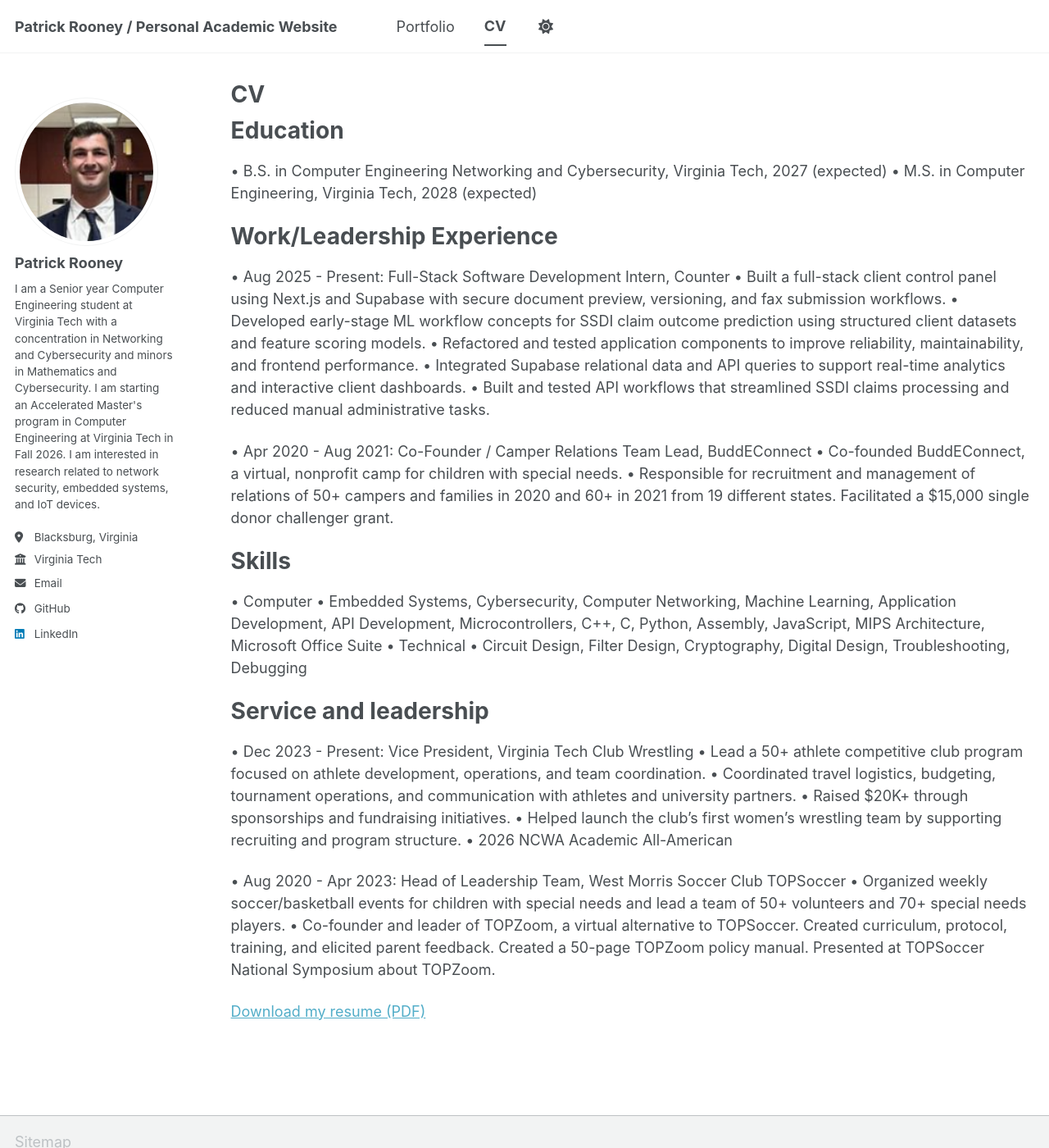
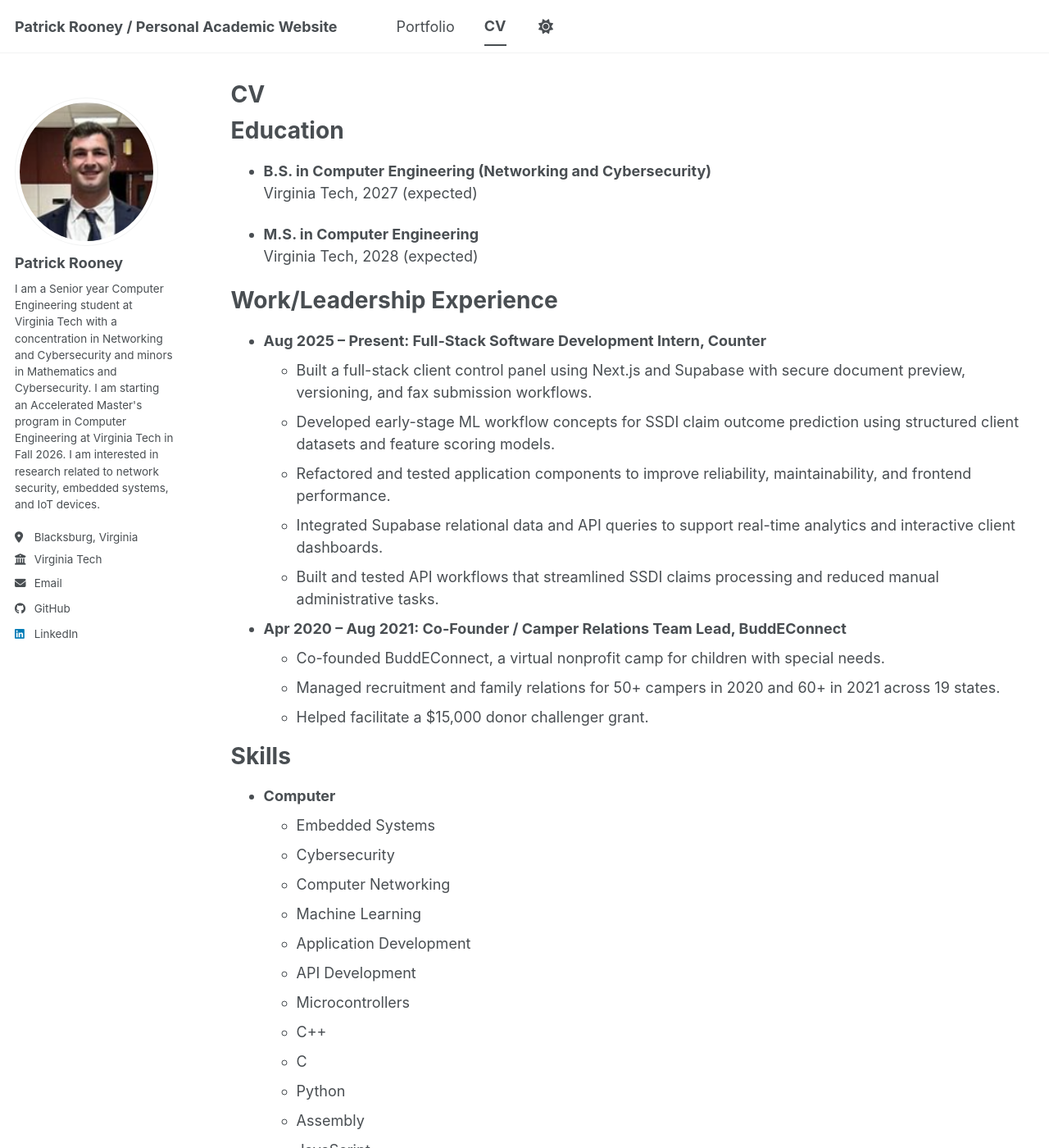
Before and after one commit to patrickrooney25/patrickrooney25.github.io, a Jekyll site: the page built from _pages/cv.md, in a window 1280 px wide and 1400 px high. Shown: the whole window at 82% size. Built offline with Jekyll 4.4.1, drawn with Linux system fonts in a browser that asks for light colours; a script bundle is joined from its source files by our own code; library files that are not in the unit come from our copies; some of the changed text lies outside the part shown.

Commit message:
changed CV formatting

```diff
--- a/_pages/cv.md
+++ b/_pages/cv.md
@@ -11,43 +11,70 @@ redirect_from:
 
 Education
 ======
-• B.S. in Computer Engineering Networking and Cybersecurity, Virginia Tech, 2027 (expected)
-• M.S. in Computer Engineering, Virginia Tech, 2028 (expected)
+
+- **B.S. in Computer Engineering (Networking and Cybersecurity)**
+  Virginia Tech, 2027 (expected)
+
+- **M.S. in Computer Engineering**
+  Virginia Tech, 2028 (expected)
 
 Work/Leadership Experience
 ======
-• Aug 2025 - Present: Full-Stack Software Development Intern, Counter
-  • Built a full-stack client control panel using Next.js and Supabase with secure document preview, versioning, and fax submission workflows.
-  • Developed early-stage ML workflow concepts for SSDI claim outcome prediction using structured client datasets and feature scoring models.
-  • Refactored and tested application components to improve reliability, maintainability, and frontend performance.
-  • Integrated Supabase relational data and API queries to support real-time analytics and interactive client dashboards.
-  • Built and tested API workflows that streamlined SSDI claims processing and reduced manual administrative tasks.
 
-• Apr 2020 - Aug 2021: Co-Founder / Camper Relations Team Lead, BuddEConnect
-  • Co-founded BuddEConnect, a virtual, nonprofit camp for children with special needs.
-  • Responsible for recruitment and management of relations of 50+ campers and families in 2020 and 60+ in 2021 from 19 different states. Facilitated a $15,000 single donor challenger grant.
+- **Aug 2025 – Present: Full-Stack Software Development Intern, Counter**
+  - Built a full-stack client control panel using Next.js and Supabase with secure document preview, versioning, and fax submission workflows.
+  - Developed early-stage ML workflow concepts for SSDI claim outcome prediction using structured client datasets and feature scoring models.
+  - Refactored and tested application components to improve reliability, maintainability, and frontend performance.
+  - Integrated Supabase relational data and API queries to support real-time analytics and interactive client dashboards.
+  - Built and tested API workflows that streamlined SSDI claims processing and reduced manual administrative tasks.
+
+- **Apr 2020 – Aug 2021: Co-Founder / Camper Relations Team Lead, BuddEConnect**
+  - Co-founded BuddEConnect, a virtual nonprofit camp for children with special needs.
+  - Managed recruitment and family relations for 50+ campers in 2020 and 60+ in 2021 across 19 states.
+  - Helped facilitate a $15,000 donor challenger grant.
 
 Skills
 ======
-• Computer
-  • Embedded Systems, Cybersecurity, Computer Networking, Machine Learning, Application Development, API Development, Microcontrollers, C++, C, Python, Assembly, JavaScript, MIPS Architecture, Microsoft Office Suite
-• Technical
-  • Circuit Design, Filter Design, Cryptography, Digital Design, Troubleshooting, Debugging
 
-Service and leadership
+- **Computer**
+  - Embedded Systems
+  - Cybersecurity
+  - Computer Networking
+  - Machine Learning
+  - Application Development
+  - API Development
+  - Microcontrollers
+  - C++
+  - C
+  - Python
+  - Assembly
+  - JavaScript
+  - MIPS Architecture
+
+- **Technical**
+  - Circuit Design
+  - Filter Design
+  - Cryptography
+  - Digital Design
+  - Troubleshooting
+  - Debugging
+
+Service and Leadership
 ======
-• Dec 2023 - Present: Vice President, Virginia Tech Club Wrestling
-  • Lead a 50+ athlete competitive club program focused on athlete development, operations, and team coordination.
-  • Coordinated travel logistics, budgeting, tournament operations, and communication with athletes and university partners.
-  • Raised $20K+ through sponsorships and fundraising initiatives.
-  • Helped launch the club’s first women’s wrestling team by supporting recruiting and program structure.
-  • 2026 NCWA Academic All-American
 
-• Aug 2020 - Apr 2023: Head of Leadership Team, West Morris Soccer Club TOPSoccer
-  • Organized weekly soccer/basketball events for children with special needs and lead a team of 50+ volunteers and 70+ special
-  needs players.
-  • Co-founder and leader of TOPZoom, a virtual alternative to TOPSoccer. Created curriculum, protocol, training, and elicited
-  parent feedback. Created a 50-page TOPZoom policy manual. Presented at TOPSoccer National Symposium about TOPZoom.
+- **Dec 2023 – Present: Vice President, Virginia Tech Club Wrestling**
+  - Lead a 50+ athlete competitive club program focused on athlete development, operations, and team coordination.
+  - Coordinated travel logistics, budgeting, tournament operations, and communication with university partners.
+  - Raised $20K+ through sponsorships and fundraising initiatives.
+  - Helped launch the club’s first women’s wrestling team.
+  - 2026 NCWA Academic All-American
+
+- **Aug 2020 – Apr 2023: Head of Leadership Team, West Morris Soccer Club TOPSoccer**
+  - Organized weekly soccer and basketball events for children with special needs.
+  - Led a team of 50+ volunteers and 70+ athletes.
+  - Co-founded TOPZoom, a virtual alternative to TOPSoccer.
+  - Created curriculum, training protocols, and a 50-page policy manual.
+  - Presented TOPZoom at the TOPSoccer National Symposium.
 
 <p>
   <a href="/files/SP2026Resume.pdf" target="_blank">
```
